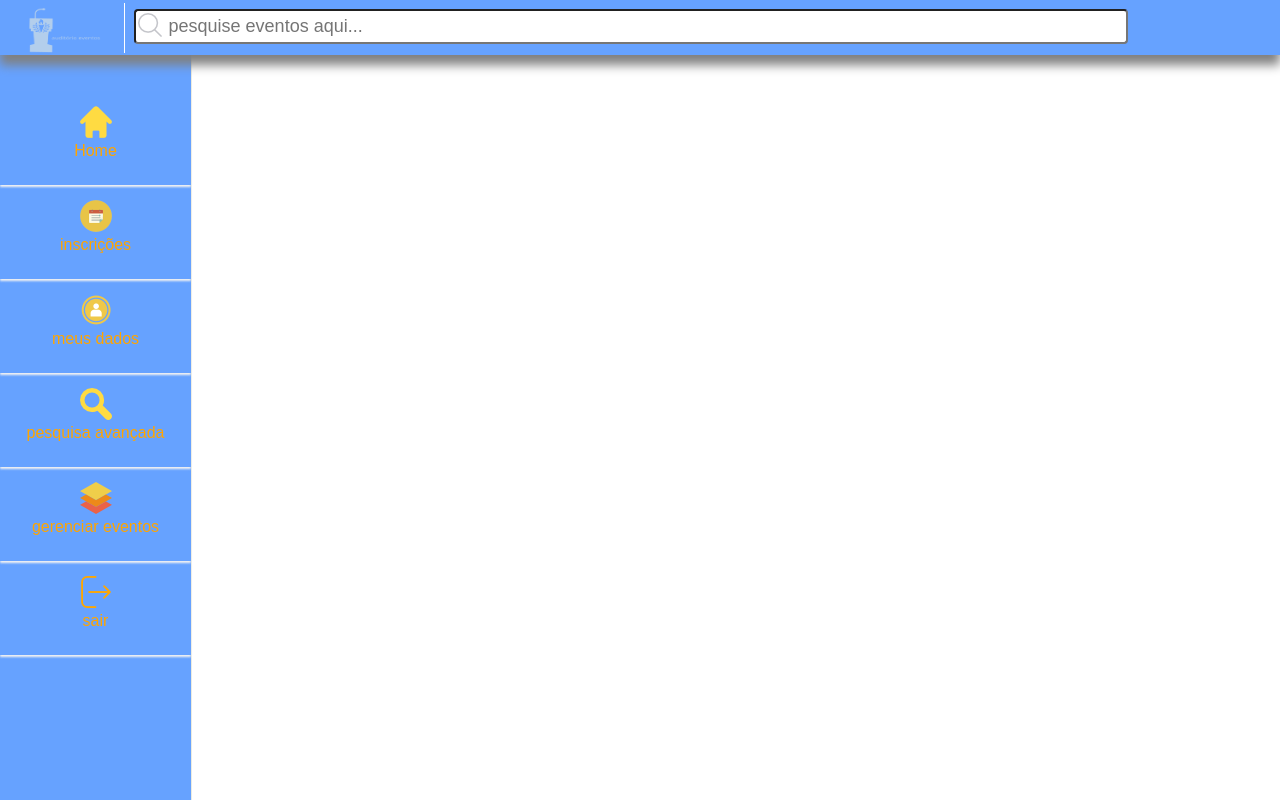
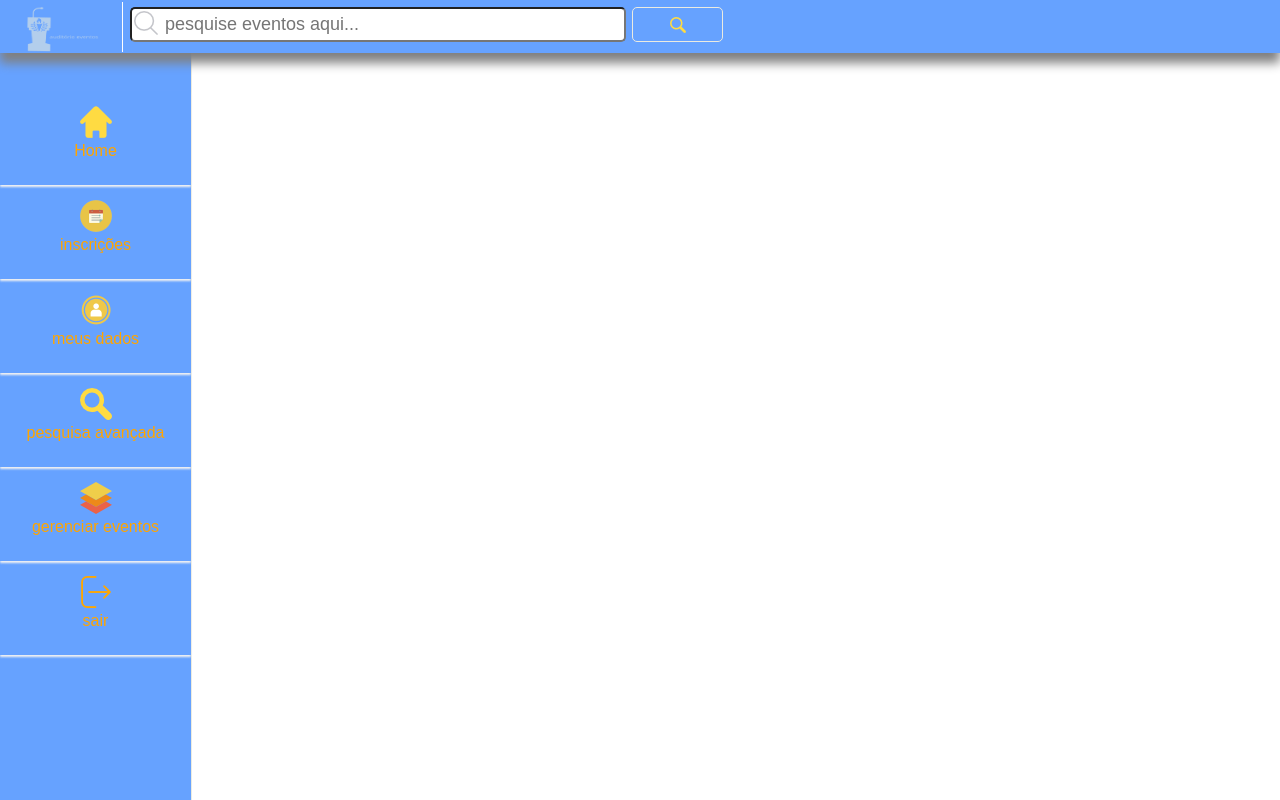
Before and after one commit to ivanmrosa/retorica, a Django app: page /evento/ in a window 1280 px wide. Run offline with Django 3.2, Linux system fonts and the light colour scheme; the visitor is signed in with stand-in values (Sample User, id 1); data comes from the database, SQL or seed files in the repository; data that the repository does not hold is empty; parts of the project's set-up code (start-up, migrations or seed data) failed here and were passed over.

Commit message:
inclusão dos palestrantes

```diff
--- a/evento/models.py
+++ b/evento/models.py
@@ -68,7 +68,7 @@
 class EventoPalestrante(models.Model):
     nome = models.CharField(verbose_name="Nome", max_length=100)
     cpf = models.CharField(verbose_name="CPF", max_length=11)
-    Descricao = models.TextField(verbose_name="Descrição do palestrante")
+    descricao = models.TextField(verbose_name="Descrição do palestrante")
     email = models.EmailField(verbose_name="E-mail")
     evento = models.ForeignKey(verbose_name="Evento", to=Evento)
 
--- a/evento/views.py
+++ b/evento/views.py
@@ -92,7 +92,7 @@
                 ''', [self.request.user.id]
             )
             columns = [col[0] for col in cursor.description]
-            return json.dumps([dict(zip(columns, row)) for row in cursor.fetchall   ()], cls=DjangoJSONEncoder)
+            return json.dumps([dict(zip(columns, row)) for row in cursor.fetchall()], cls=DjangoJSONEncoder)
 
     def ObtemEventosDoOrganizador(self):
         return json.dumps(list(
@@ -219,3 +219,14 @@
                 evento_periodo_id=participante["evento_periodo_id"], usuario_id=self.request.user.id).delete()
 
         return json.dumps({"msg": "Inscrição cancelada."})
+
+    def InserirPalestranteEvento(self):
+        return self.SaveModel(model=EventoPalestrante, parametros=self.attributes,
+                              msg="Palestrante inserido com sucesso.")
+
+    def DeletarPalestranteEvento(self):
+        try:
+            EventoPalestrante.objects.get(pk=self.attributes["id"]).delete()
+            return json.dumps({"msg": "Palestrante removido com sucesso!", "ok": True})
+        except Exception as e:
+            return str(e)
--- a/retorica/static/css/rlib.css
+++ b/retorica/static/css/rlib.css
@@ -35,8 +35,11 @@
    float:left;
    display:inline;
    min-height:2%;
-   margin: 0.2%;
-   /*padding: 2px;*/
+   /*margin: 0.2%;*/
+   margin-bottom: 1.5px;
+   margin-top: 1.5px;
+   padding-left: 3px;
+   padding-right: 3px;
    box-sizing:border-box;
    word-wrap: break-word;
 }
@@ -675,6 +678,16 @@
 
 }
 
+.btn-search{
+  height: 35px;
+  min-width: 50px;
+  background-image: url(../images/finder16.png);
+  background-repeat: no-repeat;
+  background-position-x: 50%;
+  background-position-y: 50%;
+  border-radius: 5px;
+}
+
 .btn:hover{
    background-color:ghostwhite;
    color:#66a2ff;
@@ -705,7 +718,7 @@
 }
 
 .btn.full-width{
-   width: 98%;
+   width: 100%;
    padding-left: 0px;
    padding-right: 0px;
 
@@ -992,7 +1005,7 @@
 }
 
 .field{
-   width: 98%;
+   width: 100%;
    float:left;
    display: inline;
    margin:4px 1px;
@@ -1078,12 +1091,13 @@
     padding-left: 33px;
     box-sizing: border-box;
     transition: width .4s ease-in-out;
-    width: 98%;
+    width: 100%;
     float: left;
     display: inline;
     margin: 4px 1px;
     font-size: 18px;
     height: 35px;
+    border-radius: 5px
 }
 
 .search.small{
--- a/retorica/template/evento/evento_index.html
+++ b/retorica/template/evento/evento_index.html
@@ -5,17 +5,17 @@
 {% endblock %}
 
 {% block 'body' %}
-<header class="fixed-header bck-blue suspend">
+<header class="fixed-header bck-blue suspend ">
     <div class="col col-1 br-right">
         <center><img src="/static/images/logo2.png" style="height:50px;width:76px"/></center>
     </div>
 
     <div id="div-pesq" class="col col-8 ">
-        <!--  <div class="col col-1 text-center group-pesq hide-mobile">
-              <img src="{%static 'images/search-icon48.png' %}">
-          </div> -->
-        <div class="col col-10" id="pesqtext">
-            <input class="field small-radius search" placeholder="pesquise eventos aqui..." type="text">
+        <div class="col col-5" id="pesqtext">
+            <input class="search" placeholder="pesquise eventos aqui..." type="text">
+        </div>
+        <div class="col col-1 ">
+            <a href="javascript:void(0)" class="btn btn-blue full-width btn-search"></a>
         </div>
     </div>
     <div class="col col-1 flo-right hide-mobile ">
@@ -168,7 +168,8 @@
         <section id="lista_eventos_gerenciar" class="col col-10  page">
             <h3 class="title blue ">meus eventos</h3>
             <ul class="list-btn">
-                <li data-model="eventos_organizador" class="bck-blue white" onclick="evento.carregar_evento_edicao([{evento_id}])" data-self>
+                <li data-model="eventos_organizador" class="bck-blue white"
+                    onclick="evento.carregar_evento_edicao([{evento_id}])" data-self>
                     <b>[{titulo}]</b>
                 </li>
             </ul>
@@ -357,6 +358,43 @@
                     </div>
                 </section>
             </section>
+            <section id="gerenciar-evento-palestrante" class="col col-10">
+                <form>
+                    <div class="form-field">
+                        <label for="palestrante_nome">nome</label>
+                        <input type="text" name="nome" id="palestrante_nome">
+                    </div>
+                    <div class="form-field">
+                        <label for="palestrante_cpf">cpf</label>
+                        <input type="text" name="cpf" id="palestrante_cpf">
+                    </div>
+                    <div class="form-field">
+                        <label for="palestrante_descricao">descrição</label>
+                        <input type="text" name="descricao" id="palestrante_descricao">
+                    </div>
+                    <div class="form-field">
+                        <label for="palestrante_email">e-mail</label>
+                        <input type="email" name="email" id="palestrante_email">
+                    </div>
+                </form>
+                <div class="col col-10">
+                    <a href="javascript:void(0)" onclick="evento.inserir_palestrante()"
+                       class="btn btn-blue full-width">adicionar palestrante</a>
+                </div>
+                <div class="col col-10">
+                    <small class="red">remova os palestrantes clicando sobre seus nomes</small>
+                </div>
+                <div class="col col-10">
+                    <ul class="list-btn">
+                        <li data-model="palestrantes" data-self=""
+                            onclick="evento.remover_item('/evento/deletar_palesrante', [{id}], this);">
+                            [{nome}]
+                        </li>
+                    </ul>
+                </div>
+
+
+            </section>
             <section id="gerenciar-evento-anexos" class="col col-10">
                 <div class="col col-10">
                     <h3 class="title">adicione arquivos</h3>
@@ -542,23 +580,6 @@
                                 </iframe>
                             </div>
                         </div>
-                        <!--<div class="col col-10 text-center">
-                            <h5 class="">Vídeo do youtube 2</h5>
-                            <iframe width="420" height="315"
-                                    src="http://www.youtube.com/embed/e77tLfkiVn8?autoplay=0"
-                                    http://www.youtube.com/embed/FRSH-egVyzk?autoplay=0
-                                    webkitallowfullscreen mozallowfullscreen allowfullscreen>
-                            </iframe>
-
-                        </div>
-
-                        <div class="col col-10 text-center">
-                            <h5 class="">Vídeo do vimeo 1</h5>
-                            <iframe src="https://player.vimeo.com/video/91007134" - width="420" height="315"
-                                    frameborder="0"
-                                    webkitallowfullscreen mozallowfullscreen allowfullscreen></iframe>
-                        </div> -->
-
                     </section>
 
                     <section id="evento-anexos" class="col col-10">
@@ -824,6 +845,12 @@
 
 
 
+
+
+
+
+
+
 </script>
 
 {% endblock %}
--- a/retorica/urls.py
+++ b/retorica/urls.py
@@ -64,6 +64,13 @@
                   url(r'^evento/deletar_periodo',
                       viewsevento.EventoController.to_view(method_name='DeletarPeriodoEvento', login_required=True,
                                                            method_type='POST'), name='deletar_periodo'),
+                  url(r'^evento/inserir_palestrante',
+                      viewsevento.EventoController.to_view(method_name='InserirPalestranteEvento', login_required=True,
+                                                           method_type='POST'), name='inserir_palestrante'),
+                  url(r'^evento/deletar_palesrante',
+                      viewsevento.EventoController.to_view(method_name='DeletarPalestranteEvento', login_required=True,
+                                                           method_type='POST'), name='deletar_palesrante'),
+
                   url(r'^evento/inserir_organizador',
                       viewsevento.EventoController.to_view(method_name='InserirOrganizadorEvento', login_required=True,
                                                            method_type='POST'), name='inserir_organizador'),
```
Also changed, not shown: other parts of retorica/static/css/rlib.css (+14 -18 lines), retorica/static/js/evento/evento_index.js (+32 -1 lines), retorica/static/images/finder16.png (added).
